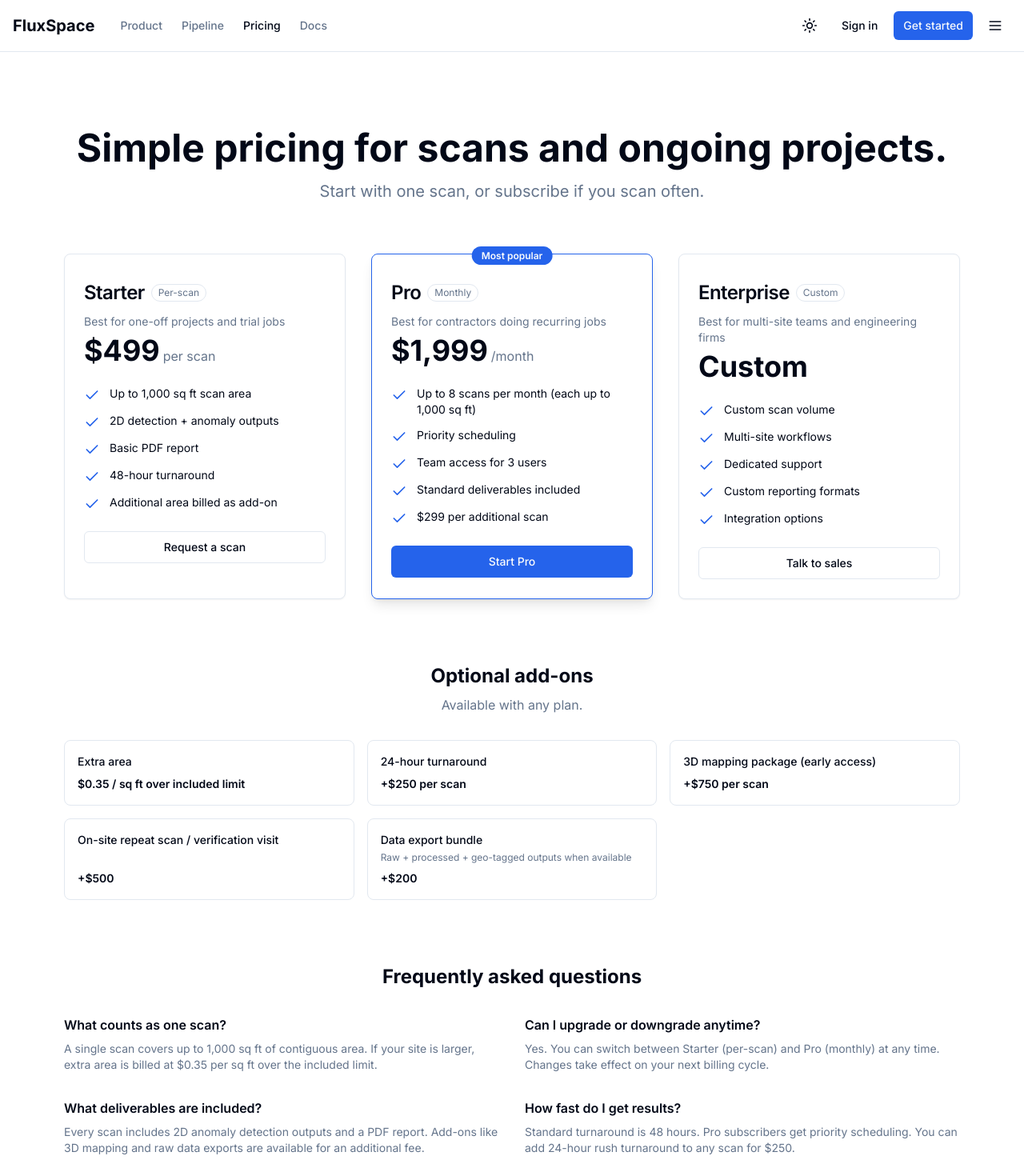
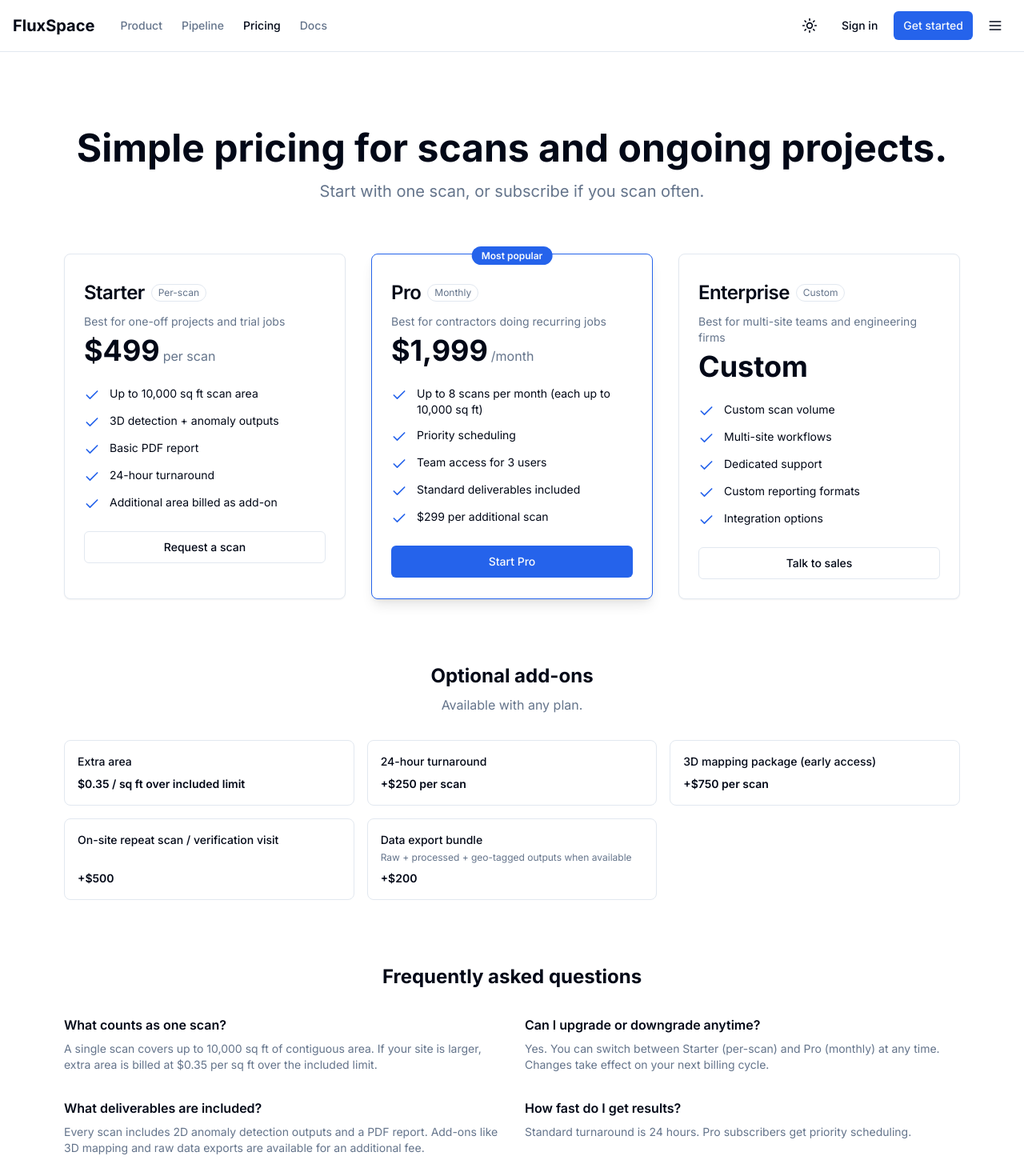
Before and after one commit to aidenerard/fluxspace-site, a Next.js app: page /pricing in a window 1280 px wide. Shown: the top 1470 px of the page at 80% size. Built offline with nearby package versions, Linux system fonts and the light colour scheme.

Commit message:
pricing update

```diff
--- a/app/pricing/page.tsx
+++ b/app/pricing/page.tsx
@@ -17,10 +17,10 @@ const plans = [
     priceSuffix: "per scan",
     description: "Best for one-off projects and trial jobs",
     features: [
-      "Up to 1,000 sq ft scan area",
-      "2D detection + anomaly outputs",
+      "Up to 10,000 sq ft scan area",
+      "3D detection + anomaly outputs",
       "Basic PDF report",
-      "48-hour turnaround",
+      "24-hour turnaround",
       "Additional area billed as add-on",
     ],
     cta: "Request a scan",
@@ -34,7 +34,7 @@ const plans = [
     priceSuffix: "/month",
     description: "Best for contractors doing recurring jobs",
     features: [
-      "Up to 8 scans per month (each up to 1,000 sq ft)",
+      "Up to 8 scans per month (each up to 10,000 sq ft)",
       "Priority scheduling",
       "Team access for 3 users",
       "Standard deliverables included",
@@ -75,7 +75,7 @@ const faqs = [
   {
     question: "What counts as one scan?",
     answer:
-      "A single scan covers up to 1,000 sq ft of contiguous area. If your site is larger, extra area is billed at $0.35 per sq ft over the included limit.",
+      "A single scan covers up to 10,000 sq ft of contiguous area. If your site is larger, extra area is billed at $0.35 per sq ft over the included limit.",
   },
   {
     question: "Can I upgrade or downgrade anytime?",
@@ -90,7 +90,7 @@ const faqs = [
   {
     question: "How fast do I get results?",
     answer:
-      "Standard turnaround is 48 hours. Pro subscribers get priority scheduling. You can add 24-hour rush turnaround to any scan for $250.",
+      "Standard turnaround is 24 hours. Pro subscribers get priority scheduling.",
   },
 ]
 
--- a/app/support/page.tsx
+++ b/app/support/page.tsx
@@ -42,7 +42,7 @@ export default function SupportPage() {
     if (lowerInput.includes("csv") || lowerInput.includes("upload") || lowerInput.includes("file")) {
       response = "To upload a CSV file, go to your Dashboard → select a project → click Upload. Your CSV must include columns: time, lat, lon, alt, roll, pitch, yaw, Bx, By, Bz. Maximum file size is 2GB. Check our Docs page for the complete schema."
     } else if (lowerInput.includes("price") || lowerInput.includes("cost") || lowerInput.includes("plan")) {
-      response = "We offer 3 options:\n\n• Starter ($499/scan): Up to 1,000 sq ft, 2D detection + PDF report, 48-hr turnaround\n• Pro ($1,999/mo): Up to 8 scans/month, priority scheduling, team access for 3 users\n• Enterprise (custom): Custom volume, multi-site workflows, dedicated support\n\nAdd-ons like 24-hr rush, 3D mapping, and data exports are available. Check our Pricing page for details!"
+      response = "We offer 3 options:\n\n• Starter ($499/scan): Up to 10,000 sq ft, 3D detection + PDF report, 24-hr turnaround\n• Pro ($1,999/mo): Up to 8 scans/month (each up to 10,000 sq ft), priority scheduling, team access for 3 users\n• Enterprise (custom): Custom volume, multi-site workflows, dedicated support\n\nAdd-ons like 3D mapping, data exports, and more are available. Check our Pricing page for details!"
     } else if (lowerInput.includes("process") || lowerInput.includes("how long") || lowerInput.includes("time")) {
       response = "Processing typically takes 2-5 minutes depending on file size. You'll receive an email notification when your job completes. The pipeline handles frame rotation, filtering, gridding, and GeoTIFF generation automatically."
     } else if (lowerInput.includes("format") || lowerInput.includes("geotiff") || lowerInput.includes("export")) {
```
